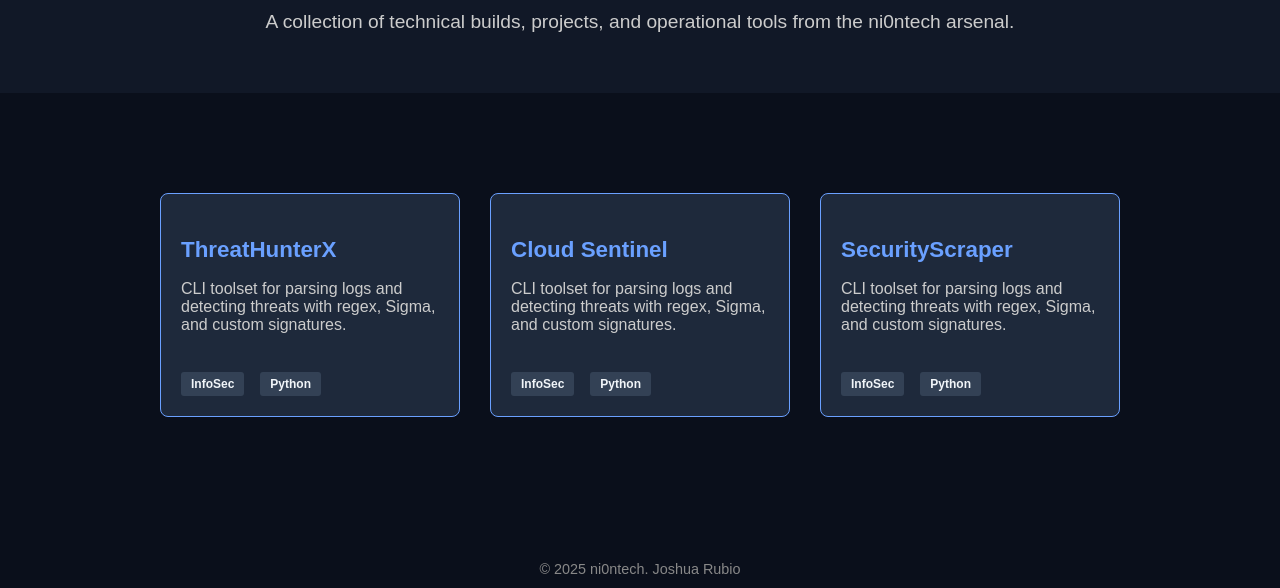
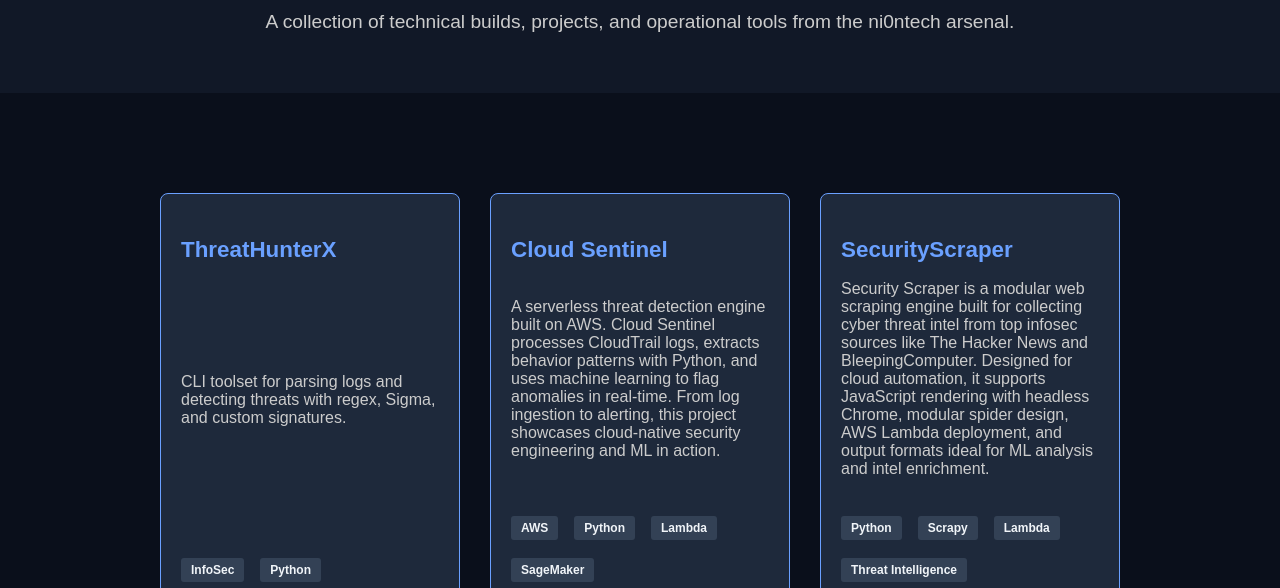
Before and after one commit to ni0ntech/ni0ntech-website-official, a plain HTML site: page portfolio.html in a window 1280 px wide. Shown: the part 222-810 px from the top of the page. Drawn offline with Linux system fonts and the light colour scheme.

Commit message:
Updated card descriptions

```diff
--- a/portfolio.html
+++ b/portfolio.html
@@ -50,9 +50,9 @@
         <a href="https://github.com/ni0ntech/cloud-sentinel" target="_blank" class="project-card-link">
             <div class="project-card">
                 <h3>Cloud Sentinel</h3>
-                <p>CLI toolset for parsing logs and detecting threats with regex, Sigma, and custom signatures.</p>
+                <p>A serverless threat detection engine built on AWS. Cloud Sentinel processes CloudTrail logs, extracts behavior patterns with Python, and uses machine learning to flag anomalies in real-time. From log ingestion to alerting, this project showcases cloud-native security engineering and ML in action.</p>
                 <div class="tag-container">
-                    <span class="tag">InfoSec</span> <span class="tag">Python</span>
+                    <span class="tag">AWS</span> <span class="tag">Python</span> <span class="tag">Lambda</span> <span class="tag">SageMaker</span>
                 </div>
             </div>
         </a>
@@ -60,9 +60,9 @@
         <a href="https://github.com/ni0ntech/security-scraper" target="_blank" class="project-card-link">
             <div class="project-card">
                 <h3>SecurityScraper</h3>
-                <p>CLI toolset for parsing logs and detecting threats with regex, Sigma, and custom signatures.</p>
+                <p>Security Scraper is a modular web scraping engine built for collecting cyber threat intel from top infosec sources like The Hacker News and BleepingComputer. Designed for cloud automation, it supports JavaScript rendering with headless Chrome, modular spider design, AWS Lambda deployment, and output formats ideal for ML analysis and intel enrichment.</p>
                 <div class="tag-container">
-                    <span class="tag">InfoSec</span> <span class="tag">Python</span>
+                    <span class="tag">Python</span> <span class="tag">Scrapy</span> <span class="tag">Lambda</span> <span class="tag">Threat Intelligence</span>
                 </div>
             </div>
         </a>
```
